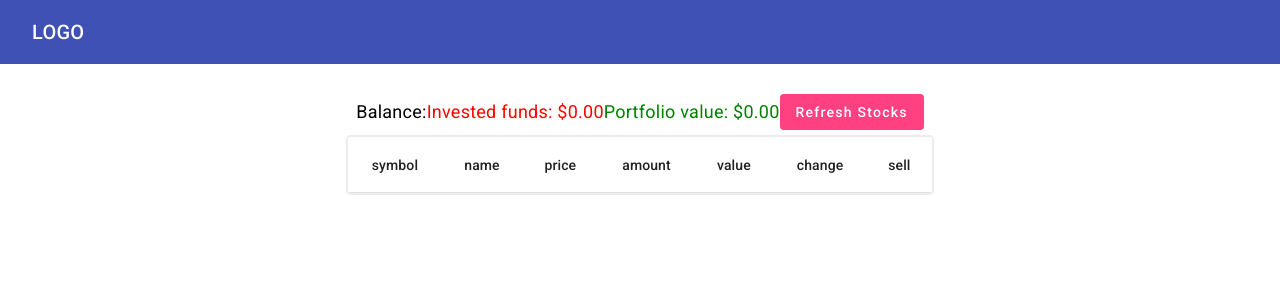
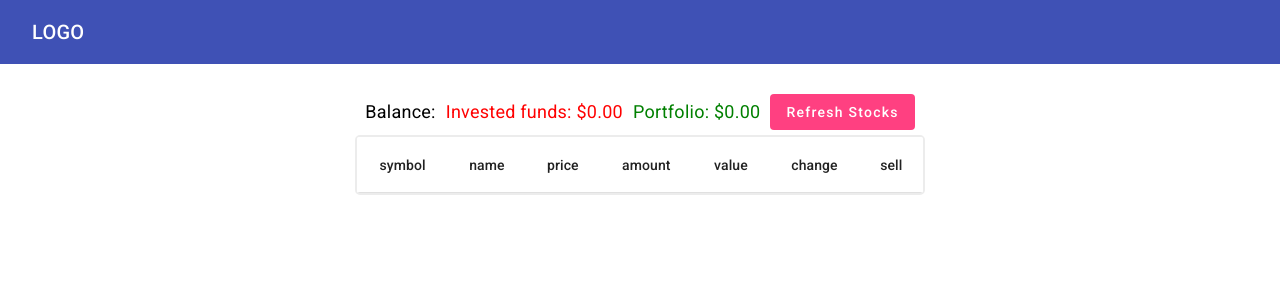
Before and after one commit to kamilaltemimi/investment-app-material-login-rxjs-, an Angular app: page /simulation/1/1/portfolio in a window 1280 px wide. Shown: the top 300 px of the page. Built offline with nearby package versions, Linux system fonts and the light colour scheme; no server answers.

Commit message:
worked on responsiveness

```diff
--- a/src/app/investment-app/portfolio/portfolio.component.html
+++ b/src/app/investment-app/portfolio/portfolio.component.html
@@ -1,10 +1,10 @@
 <div fxFlex fxLayoutAlign="center">
   <div class="content-page" fxFlex="95%" fxLayout="column" fxLayoutAlign="start center">
     <div class="content-container" fxLayout="column" fxLayoutAlign="center space-between">
-      <div class="container-details" fxLayout fxLayoutAlign="space-between center">
+      <div class="container-details" fxLayoutGap="10px" fxLayout fxLayoutAlign="space-between center">
         <div class="title-balance-full">Balance: {{currentUser?.balance | currency}}</div>
         <div class="title-invested-full">Invested funds: {{investedFunds | currency}}</div>
-        <div class="title-portfolio-full">Portfolio value: {{portfolioValue | currency}}</div>
+        <div class="title-portfolio-full">Portfolio: {{portfolioValue | currency}}</div>
         <div class="title-balance-short">Balance: {{currentUser?.balance | currency}}</div>
         <div class="title-invested-short">Invested: {{investedFunds | currency}}</div>
         <div class="title-portfolio-short">Portfolio: {{portfolioValue | currency}}</div>
--- a/src/app/investment-app/portfolio/portfolio.component.scss
+++ b/src/app/investment-app/portfolio/portfolio.component.scss
@@ -37,8 +37,11 @@ th, td {
   font-size: 18px;
 }
 
-@media (min-width: 490px) and (max-width: 870px) {
-  .table-container .mat-column-symbol,
+.container-details {
+  text-align: center;
+}
+
+@media (min-width: 561px) and (max-width: 780px) {
   .table-container .mat-column-change {
     display: none;
   }
@@ -87,7 +90,7 @@ th, td {
   }
 }
 
-@media (min-width: 871px) {
+@media (min-width: 781px) {
   .title-button-short {
     display: none;
   }
@@ -122,9 +125,10 @@ th, td {
   .title-portfolio-short{
     display: none;
   }
+
 }
 
-@media (max-width: 490px) {
+@media (max-width: 560px) {
   .table-container .mat-column-symbol,
   .table-container .mat-column-change,
   .table-container .mat-column-price  {
@@ -170,6 +174,13 @@ th, td {
     height: 30px;
     width: 30px;
   }
+}
 
-
+@media (max-width: 400px) {
+  .table-container .mat-column-symbol,
+  .table-container .mat-column-change,
+  .table-container .mat-column-price,
+  .table-container .mat-column-value  {
+    display: none;
+  }
 }
```
